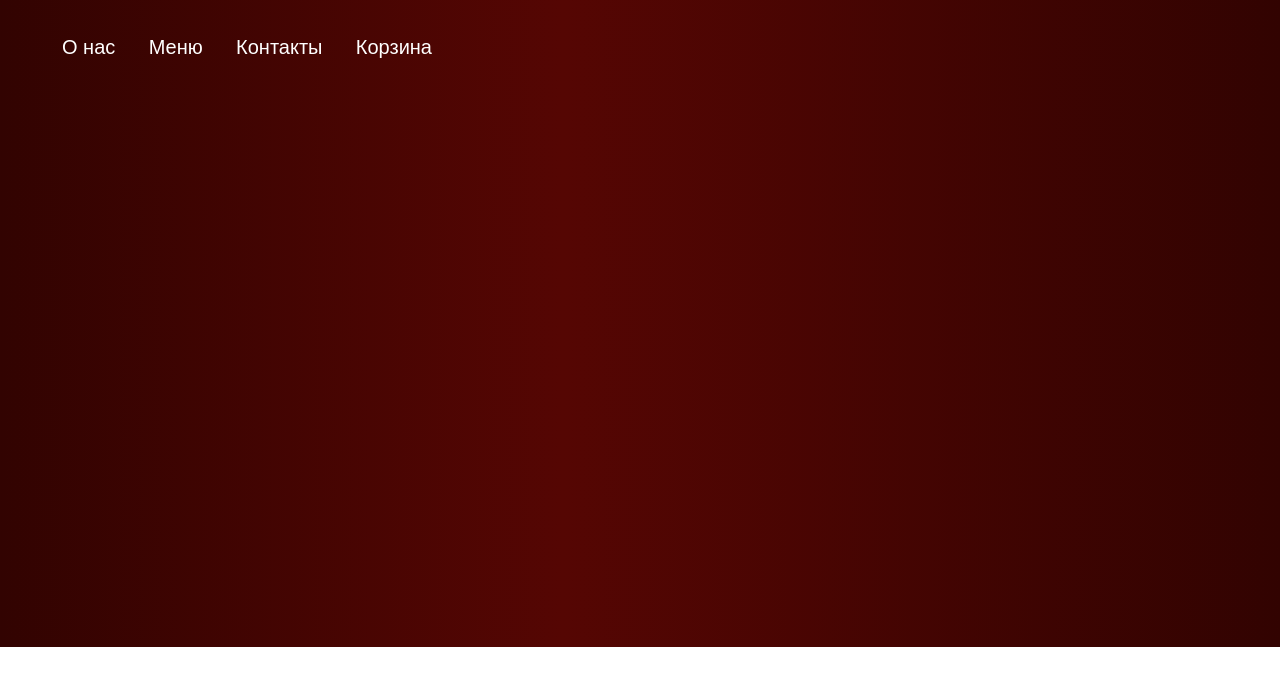
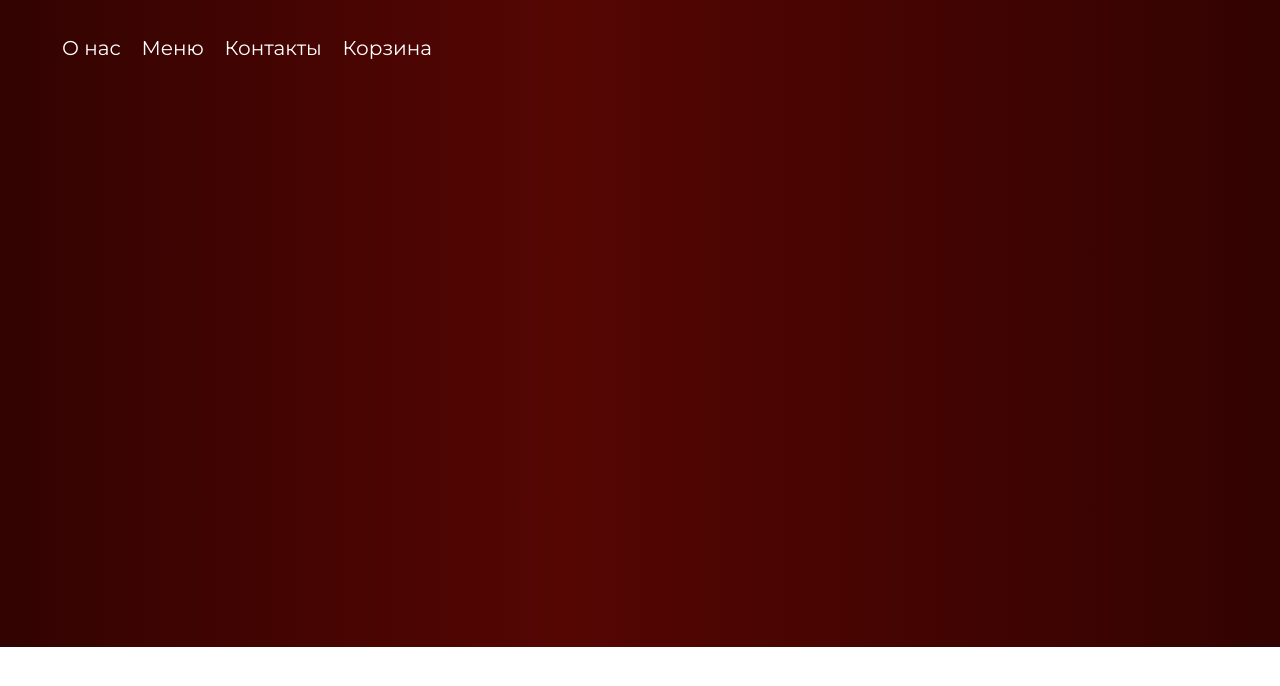
Before and after one commit to k3ssL/react-redux-course, a React (Vite) app: page / in a window 1280 px wide. Shown: the top 686 px of the page. Built offline with nearby package versions, Linux system fonts and the light colour scheme.

Commit message:
fix: bug with fonts

```diff
--- a/src/app/index.css
+++ b/src/app/index.css
@@ -5,11 +5,11 @@
 }
 
 @font-face {
-    font-family: 'Montserrat', sans-serif;
+    font-family: Montserrat;
     src: url("../shared/fonts/Montserrat-Regular.ttf");
 }
 
 @font-face {
-    font-family: 'Cormorant Garamond', sans-serif;
+    font-family: Cormorant Garamond;
     src: url("../shared/fonts/CormorantGaramond-Regular.ttf");
 }
```
